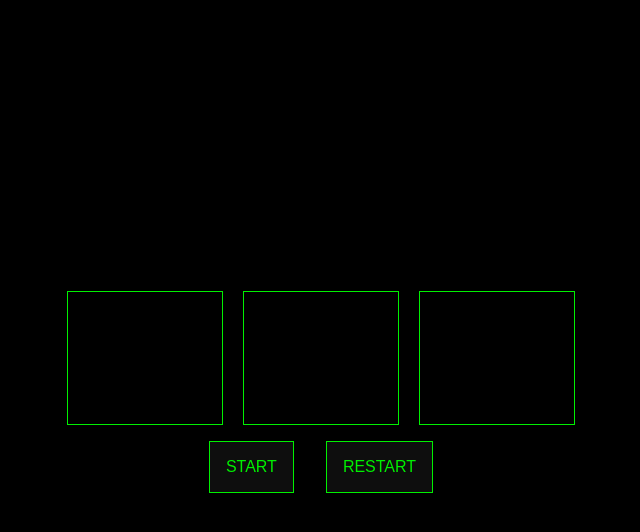
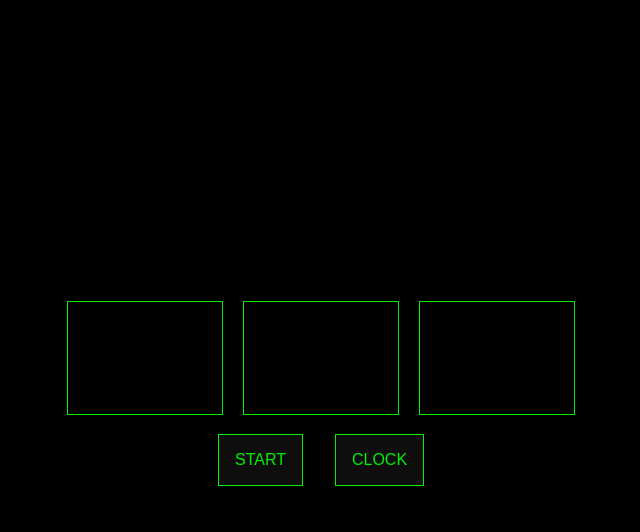
Before and after one commit to micael-jerry/digital_clock, a React (Create React App) app: page / in a window 1280 px wide. Both pictures are taken after a click on the button "INPUT". Shown: the top 532 px of the page, without its empty margins (319-959 px from the left). Built offline with nearby package versions, Linux system fonts and the light colour scheme.

Commit message:
digital clock class component V2

```diff
--- a/src/Clock/Clock.css
+++ b/src/Clock/Clock.css
@@ -18,12 +18,13 @@
   color: #00f001;
   font-family: "Orbitron", sans-serif;
   width: 150px;
-  height: 130px;
+  height: 110px;
   margin-left: 10px;
   margin-right: 10px;
   font-size: 6rem;
   background-color: #000;
   border: #00f001 solid 1px;
+  text-align: center;
 }
 
 .button {
@@ -34,3 +35,6 @@
   background-color: rgba(240, 248, 255, 0.055);
   border: #00f001 solid 1px;
 }
+.button:hover {
+  background-color:rgba(240, 248, 255, 0.233)
+}
--- a/src/Clock/ClockClassComponent.js
+++ b/src/Clock/ClockClassComponent.js
@@ -25,7 +25,7 @@ export class ClockClassComponent extends React.Component {
     this.setState({
       timer: setInterval(() => this.setState(state => ({
         date : new Date(state.timestamp),
-        timestamp : state.timestamp+1000
+        timestamp : state.timestamp+500
       })), 1000),
     });
   }
@@ -46,17 +46,17 @@ export class ClockClassComponent extends React.Component {
 
   inputHours(event){
     this.setState({
-      hours : event.target.value
+      hours : parseInt(event.target.value)
     });
   }
   inputMinute(event){
     this.setState({
-      minute : event.target.value
+      minute : parseInt(event.target.value)
     });
   }
   inputSecond(event){
     this.setState({
-      second : event.target.value
+      second : parseInt(event.target.value)
     });
   }
 
@@ -68,9 +68,9 @@ export class ClockClassComponent extends React.Component {
   }
 
   restart(){
-    this.setState(state => ({
+    this.setState({
       timestamp : new Date().getTime()
-    }));
+    });
   }
 
   render() {
@@ -99,7 +99,7 @@ export class ClockClassComponent extends React.Component {
             </div>
             <div className="divButton">
               <button className="button" onClick={this.start} >START</button>
-              <button className="button" onClick={this.restart} >RESTART</button>
+              <button className="button" onClick={this.changeInput} >CLOCK</button>
           </div>
           </div>
         </div>
```
